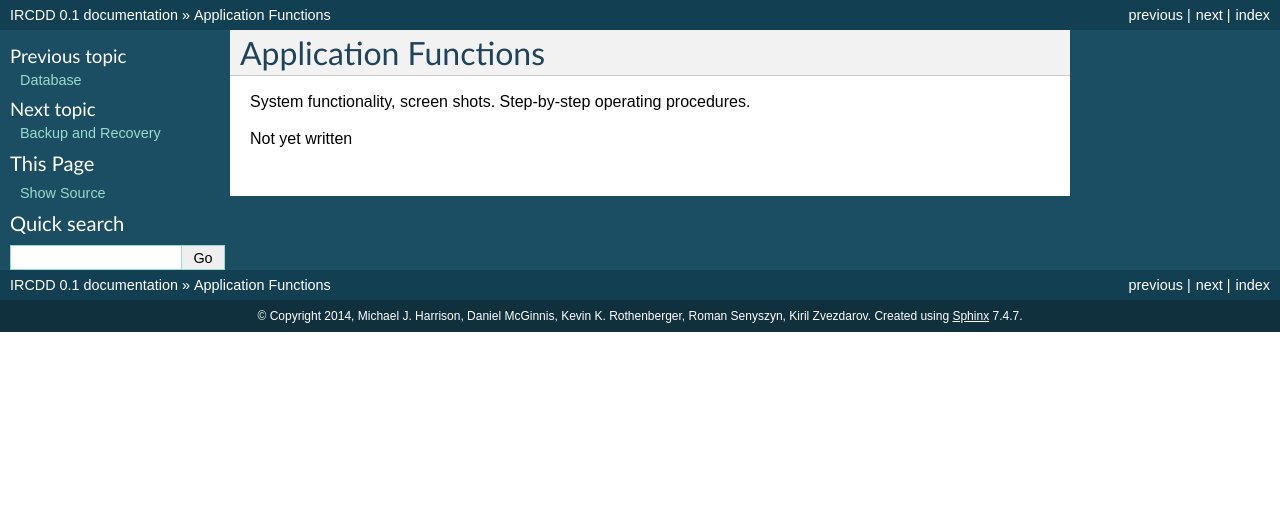
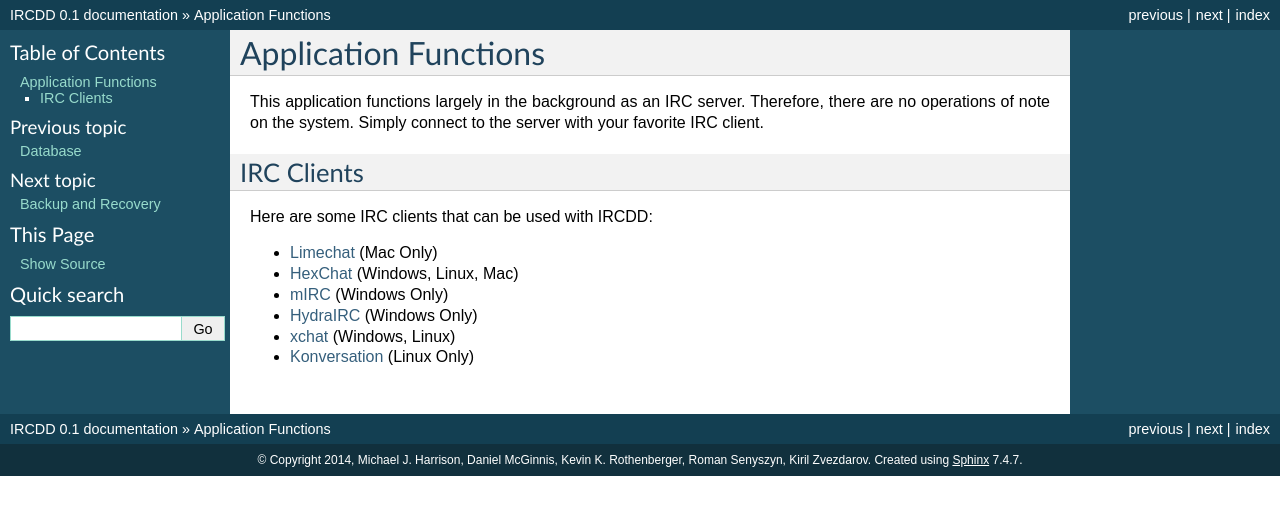
Before and after one commit to zeldanerd24/ircdd, a Sphinx documentation site: the page built from docs/functions.rst, in a window 1280 px wide. Shown: the top 515 px of the page. Built offline with Sphinx 7.4.7, drawn with Linux system fonts in a browser that asks for light colours.

Commit message:
Wrote Functions page.

```diff
--- a/docs/functions.rst
+++ b/docs/functions.rst
@@ -3,6 +3,16 @@
 Application Functions
 *********************
 
-System functionality, screen shots. Step-by-step operating procedures.
+This application functions largely in the background as an IRC server. Therefore, there are no operations of note on the system. Simply connect to the server with your favorite IRC client.
 
-Not yet written
+IRC Clients
+===========
+
+Here are some IRC clients that can be used with IRCDD:
+
+- `Limechat <http://limechat.net/mac/>`_ (Mac Only)
+- `HexChat <http://hexchat.github.io/downloads.html>`_ (Windows, Linux, Mac)
+- `mIRC <http://www.mirc.com/get.html>`_ (Windows Only)
+- `HydraIRC <http://www.hydrairc.com/content/downloads>`_ (Windows Only)
+- `xchat <http://xchat.org/download/>`_ (Windows, Linux)
+- `Konversation <https://konversation.kde.org/>`_ (Linux Only)
```
